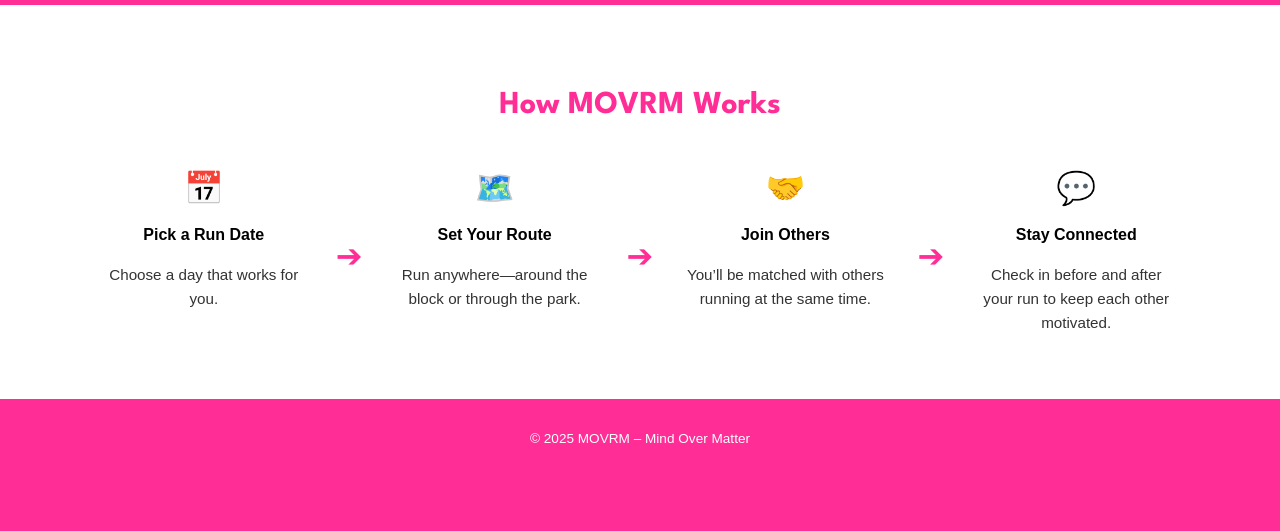
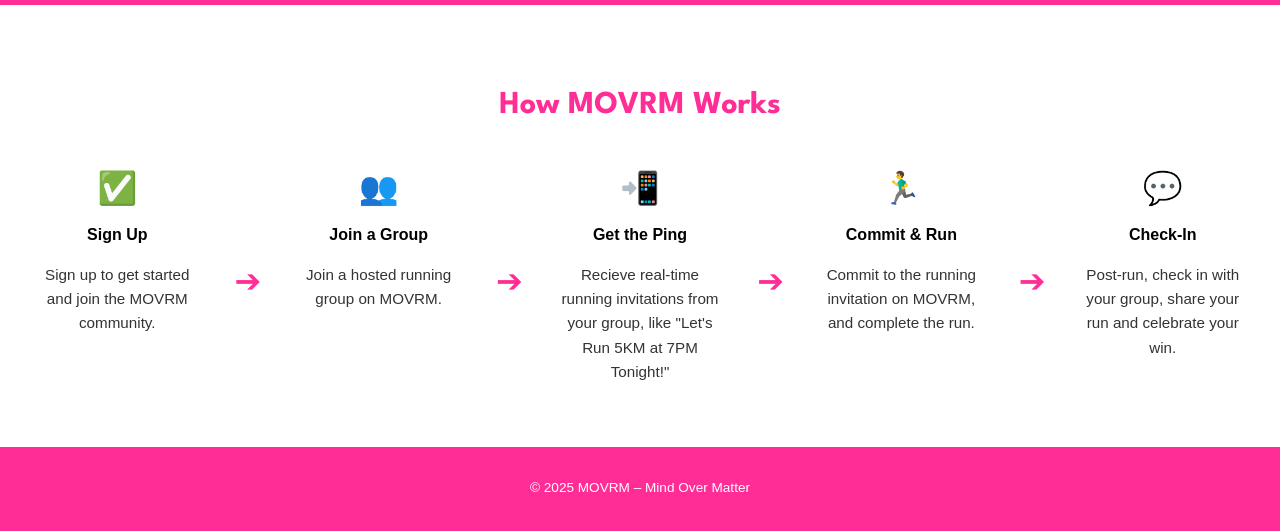
Before and after one commit to matthew-movrm/movrm-landing-2-, a plain HTML site: page about.html in a window 1280 px wide. Shown: the part 71-602 px from the top of the page. Drawn offline with Linux system fonts and the light colour scheme.

Commit message:
Update about.html

```diff
--- a/about.html
+++ b/about.html
@@ -16,32 +16,48 @@
   </nav>
 
   <!-- How It Works Section -->
-  <section class="how-it-works fade-in delay-2">
+  <section class="how-it-works fade-in delay-5">
     <h2 class="how-heading">How MOVRM Works</h2>
     <div class="how-steps">
+
       <div class="step">
-        <div class="icon">📅</div>
-        <strong>Pick a Run Date</strong>
-        <p>Choose a day that works for you.</p>
+        <div class="icon">✅</div>
+        <strong>Sign Up</strong>
+        <p>Sign up to get started and join the MOVRM community.</p>
       </div>
-      <div class="arrow">➔</div>
+
+      <div class="arrow" aria-hidden="true">➔</div>
+
       <div class="step">
-        <div class="icon">🗺️</div>
-        <strong>Set Your Route</strong>
-        <p>Run anywhere—around the block or through the park.</p>
+        <div class="icon">👥</div>
+        <strong>Join a Group</strong>
+        <p>Join a hosted running group on MOVRM.</p>
       </div>
-      <div class="arrow">➔</div>
+
+      <div class="arrow" aria-hidden="true">➔</div>
+
       <div class="step">
-        <div class="icon">🤝</div>
-        <strong>Join Others</strong>
-        <p>You’ll be matched with others running at the same time.</p>
+        <div class="icon">📲</div>
+        <strong>Get the Ping</strong>
+        <p>Recieve real-time running invitations from your group, like "Let's Run 5KM at 7PM Tonight!"</p>
       </div>
-      <div class="arrow">➔</div>
+
+      <div class="arrow" aria-hidden="true">➔</div>
+
+      <div class="step">
+        <div class="icon">🏃‍♂️</div>
+        <strong>Commit & Run</strong>
+        <p>Commit to the running invitation on MOVRM, and complete the run.</p>
+      </div>
+
+      <div class="arrow" aria-hidden="true">➔</div>
+
       <div class="step">
         <div class="icon">💬</div>
-        <strong>Stay Connected</strong>
-        <p>Check in before and after your run to keep each other motivated.</p>
+        <strong>Check-In</strong>
+        <p>Post-run, check in with your group, share your run and celebrate your win.</p>
       </div>
+
     </div>
   </section>
 
```
